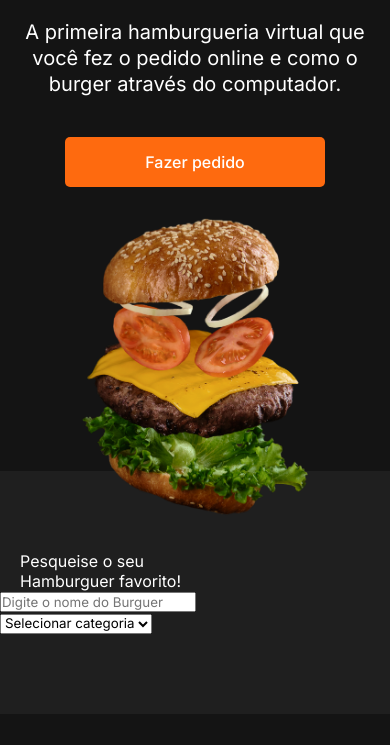
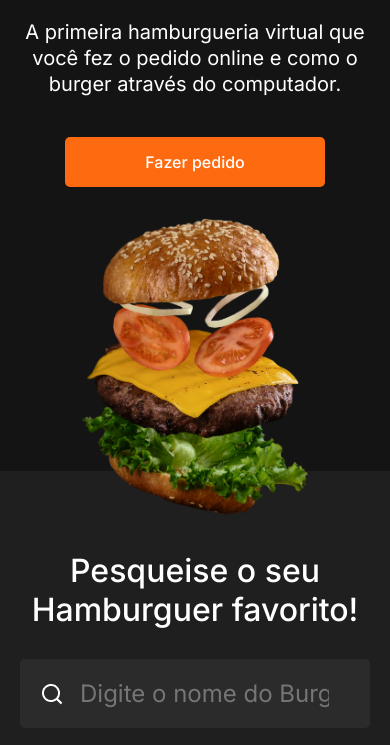
Before and after one commit to AndDevI/project-burguer, a plain HTML site: page index.html in a window 390 px wide. Shown: the part 305-1050 px from the top of the page. Before the commit the page ends 1019 px from the top, so only its background shows below. Drawn offline with Linux system fonts and the light colour scheme; a web font is replaced by a local one.

Commit message:
adjustment div / finish style search area and responsive

```diff
--- a/css/responsive.css
+++ b/css/responsive.css
@@ -28,4 +28,17 @@
         font-size: 44px;
         line-height: 50px;
     }
+
+    .search {
+        padding-bottom: 30px;
+    }
+
+    .searchTitle {
+        text-align: center;
+    }
+
+    .searchSides {
+        flex-direction: column;
+        gap: 20px;
+    }
 }
--- a/css/style.css
+++ b/css/style.css
@@ -160,3 +160,45 @@ nav .button:hover {
     padding: 80px 0;
     margin-top: -100px;
 }
+
+.searchTitle {
+    font-size: 32px;
+    font-weight: 500;
+}
+
+.searchSides {
+    display: flex;
+    margin-top: 30px;
+    gap: 100px;
+}
+
+.search .leftside,
+.search .rightside {
+    flex: 1;
+}
+
+.search input,
+.search select {
+    width: 100%;
+    padding: 20px;
+    background-color: #2b2b2b;
+
+    border: 0;
+    border-radius: 5px;
+
+    color: white;
+    font-size: 24px;
+    outline: none;
+}
+
+.search input {
+    background-image: url(../assets/icons/searchIcon.png);
+    background-repeat: no-repeat;
+    background-position: 20px center;
+
+    padding-left: 60px;
+}
+
+.search select {
+    border-right: 20px solid #2b2b2b;
+}
```
Also changed, not shown: index.html (+1 -1 lines).
